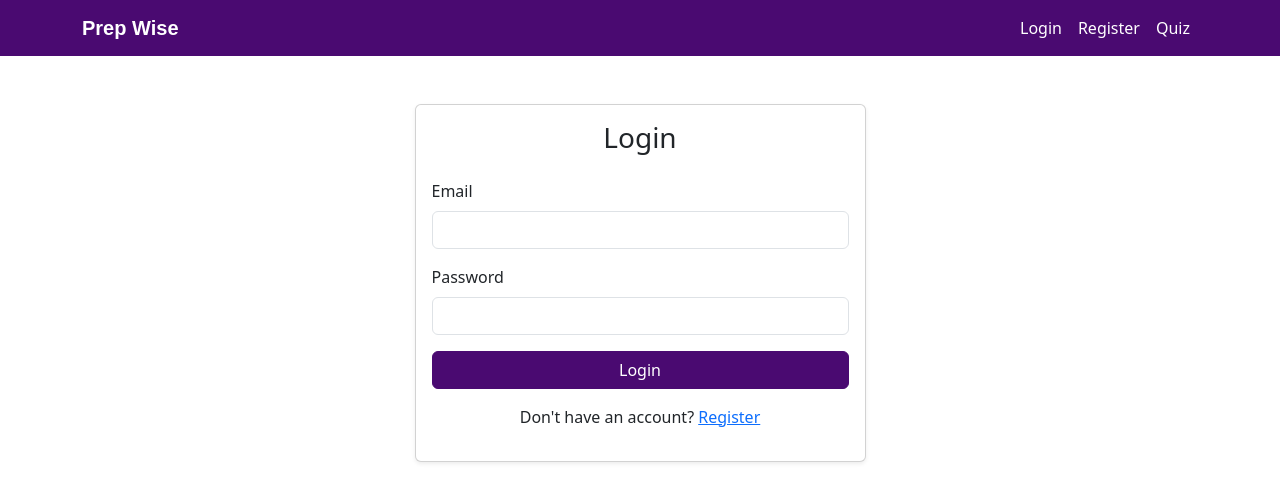
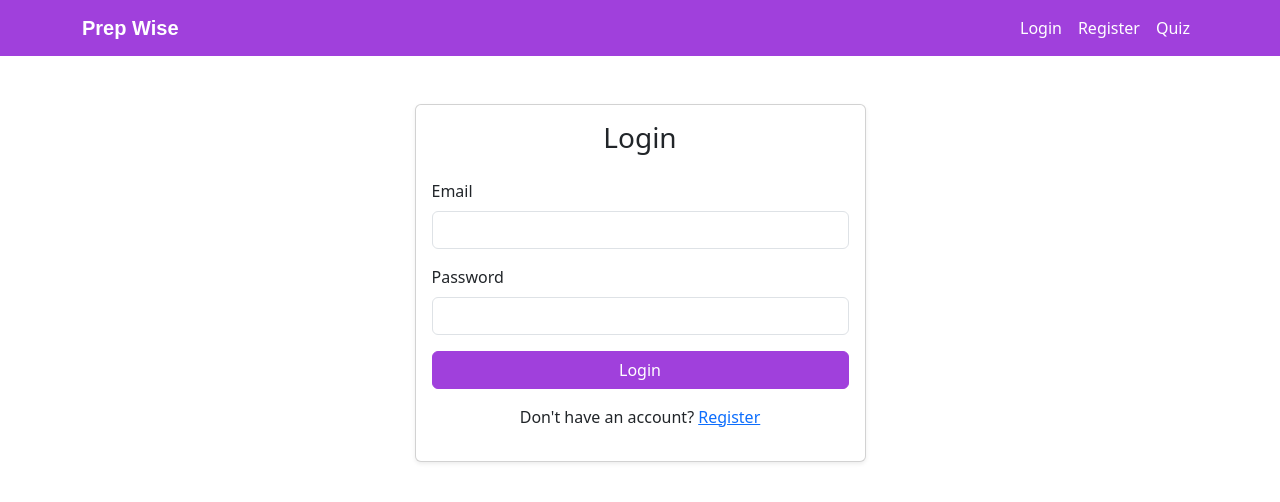
Before and after one commit to ManoFayyaz/MCQ-GenAI, a React (Create React App) app in the folder frontend/quiz_app/: page / in a window 1280 px wide. Shown: the top 502 px of the page. Built offline with nearby package versions, Linux system fonts and the light colour scheme.

Commit message:
changed the navbar color

```diff
--- a/frontend/quiz_app/src/App.css
+++ b/frontend/quiz_app/src/App.css
@@ -1,5 +1,5 @@
 .custom-navbar {
-  background-color:#4a0a71	; /* light purple */
+  background-color:#a040dc	; /* light purple */
 }
 
 .custom-navbar .navbar-brand,
@@ -8,14 +8,13 @@
 }
 
 .custom-navbar .nav-link:hover {
-  color: #cfbeea;/* lighter hover color */
+  color: #5722ad;/* lighter hover color */
 }
 
 .imp_button{
-    background-color:#4a0a71 ;
+    background-color:#a040dc ;
     color: white;
-    border-color: #4a0a71;
-
+    border-color: #a040dc;
 }
 
 .imp_button:hover{
```
